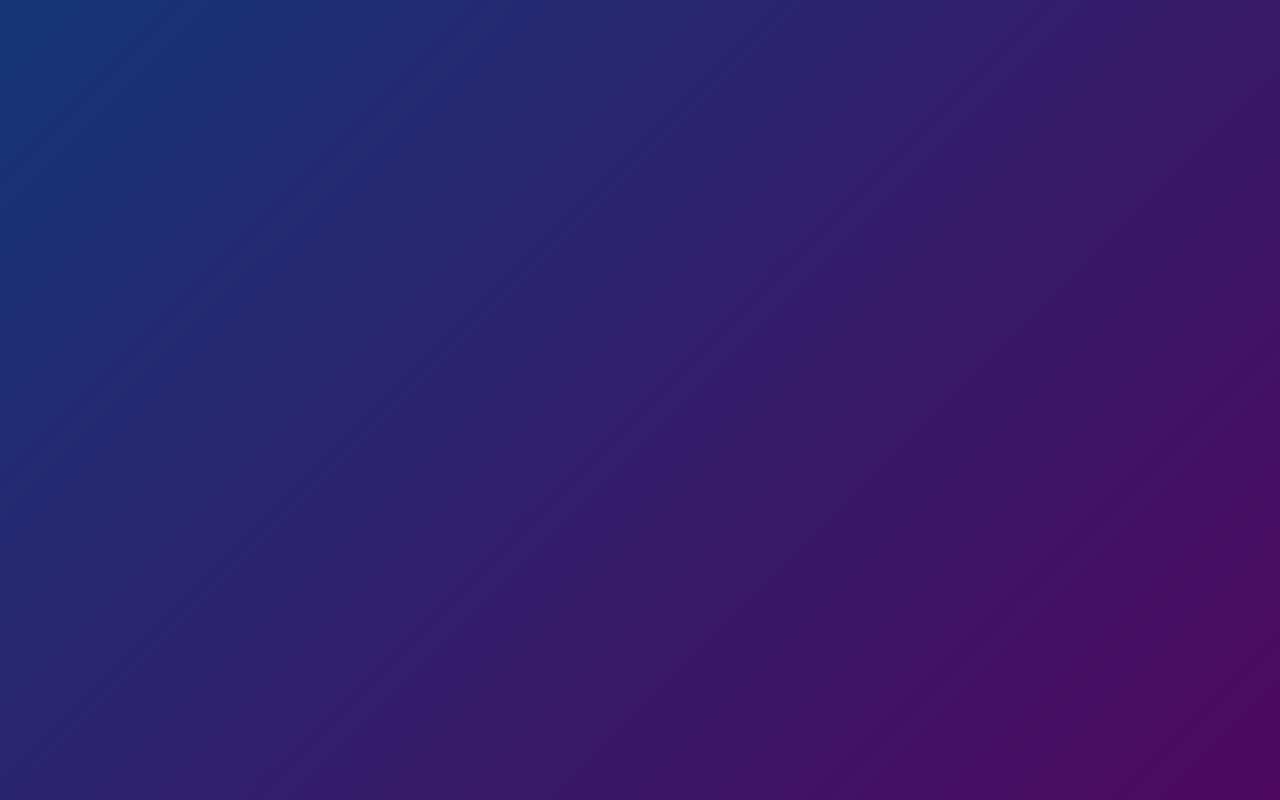
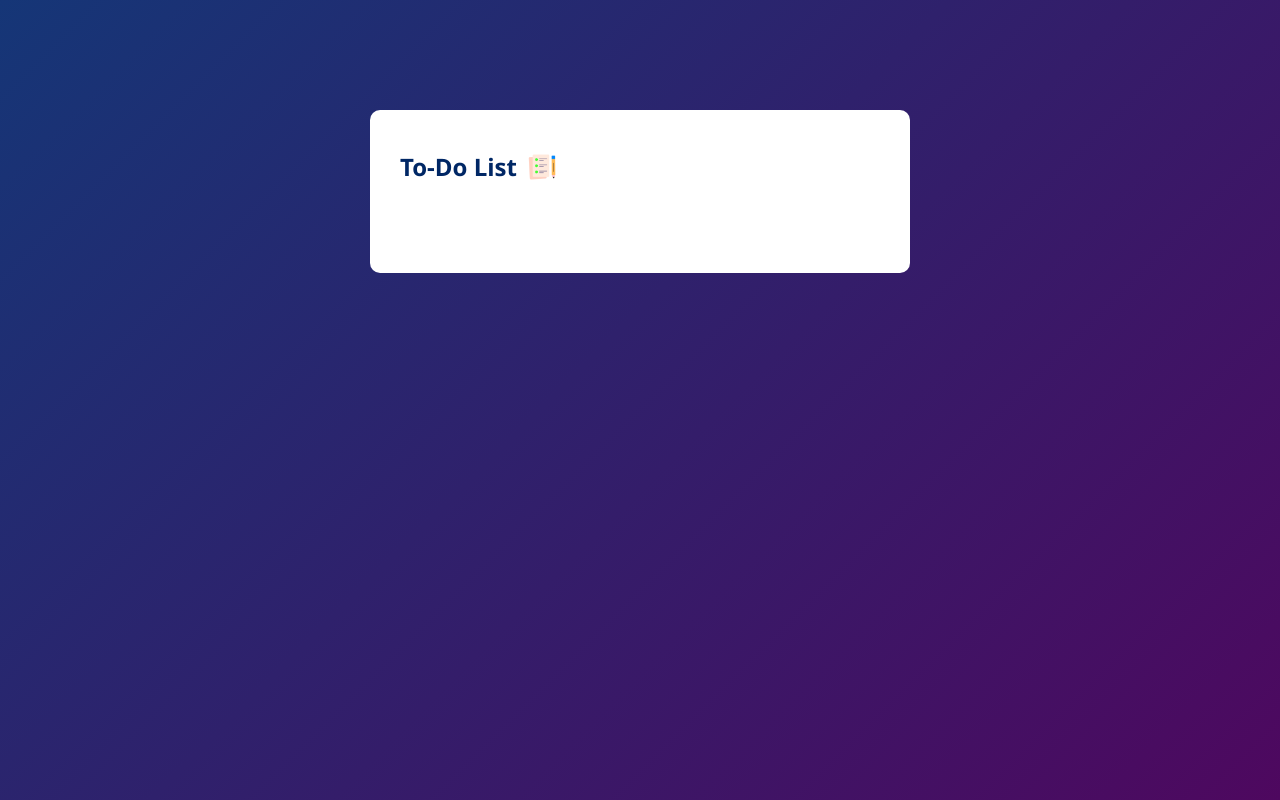
Before and after one commit to NicoSelomin/To-Do-List, a plain HTML site: page index.html in a window 1280 px wide. Drawn offline with Linux system fonts and the light colour scheme.

Commit message:
todo-app box created and styled

```diff
--- a/css/style.css
+++ b/css/style.css
@@ -11,3 +11,24 @@
     background: linear-gradient(135deg, #153677, #4e085f);
     padding: 10px;
 }
+
+.todo-app{
+    width: 100%;
+    max-width: 540px;
+    background: #fff;
+    margin: 100px auto 20px;
+    padding: 40px 30px 70px;
+    border-radius: 10px;
+}
+
+.todo-app h2{
+    color: #002765;
+    display: flex;
+    align-items: center;
+    margin-bottom: 20px;
+}
+
+.todo-app h2 img{
+    width: 30px;
+    margin-left: 10px;
+}
--- a/index.html
+++ b/index.html
@@ -8,7 +8,9 @@
 </head>
 <body>
     <div class="container">
-
+        <div class="todo-app">
+            <h2>To-Do List <img src="images/icon.png" alt="Icon To-DO"></h2>
+        </div>
     </div>
 </body>
 </html>
```
